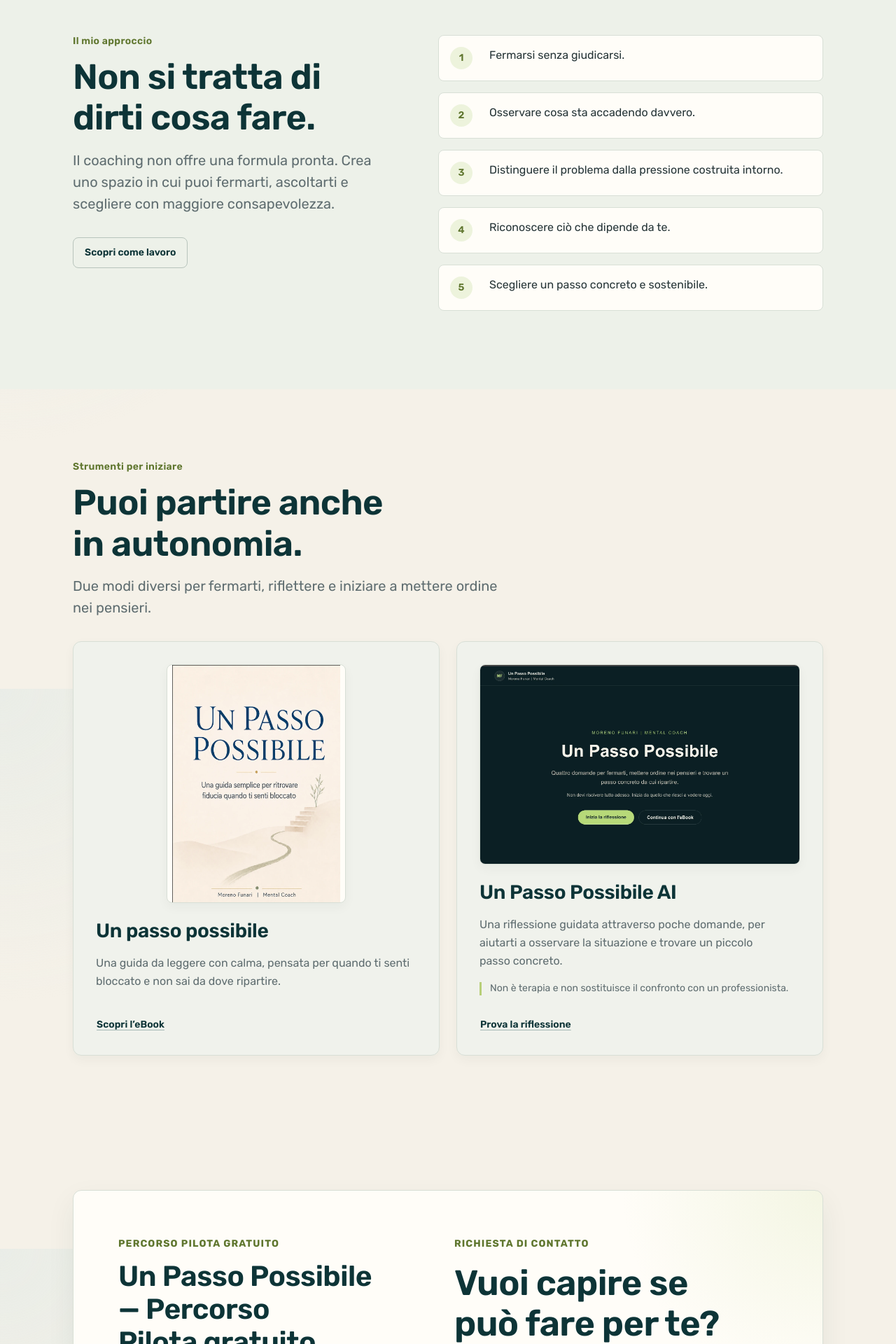
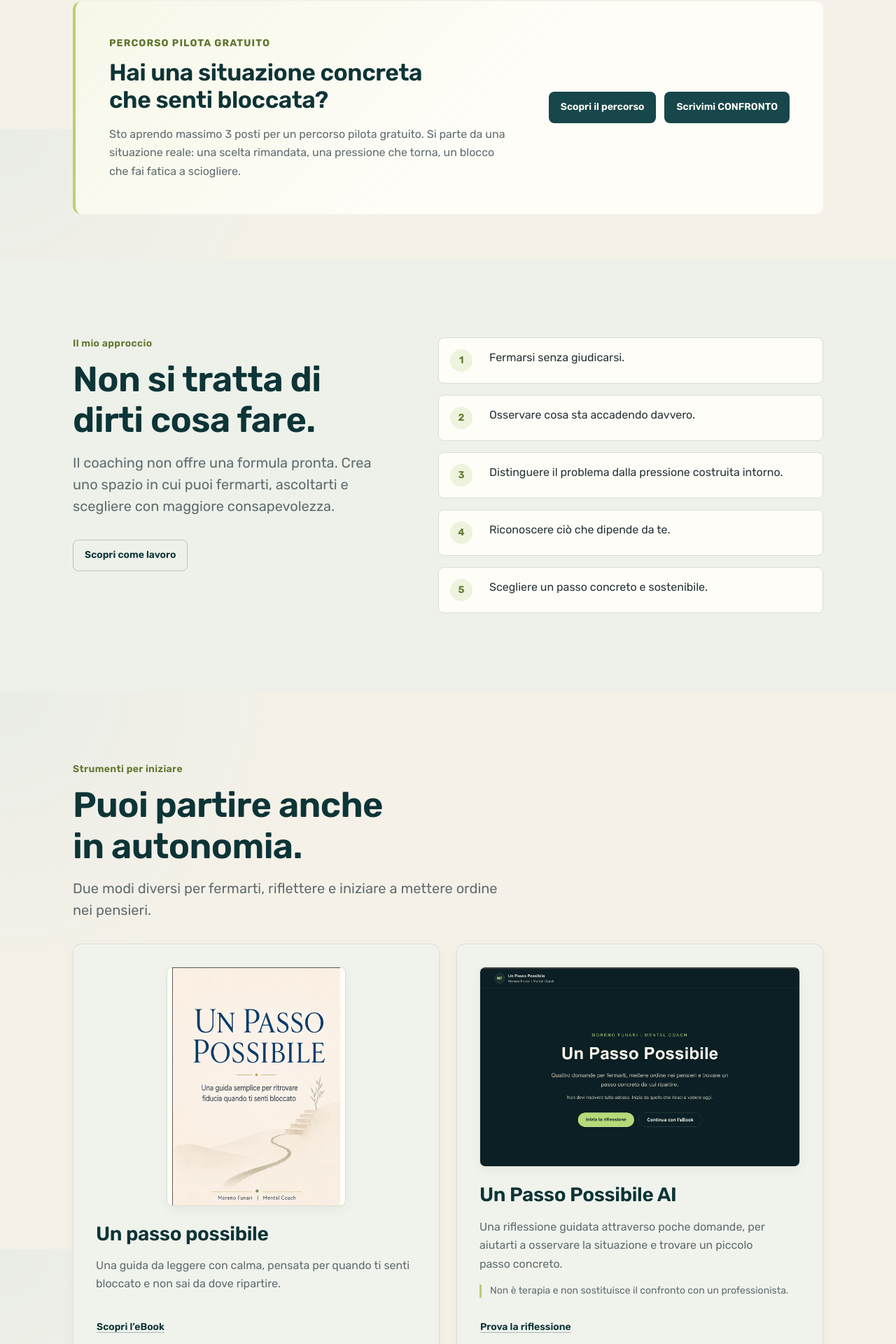
Before and after one commit to MorenoFunari/moreno-funari-website, a Next.js app: page / in a window 1280 px wide. Shown: the part 2216-4136 px from the top of the page at 70% size. Built offline with nearby package versions, Linux system fonts and the light colour scheme; no server answers.

Commit message:
fix: split home pilot conversion blocks

```diff
--- a/src/app/page.tsx
+++ b/src/app/page.tsx
@@ -1,6 +1,7 @@
 import type { Metadata } from "next";
 
-import { PilotConversionSection } from "@/components/pilot/pilot-conversion-section";
+import { PilotHomeFormSection } from "@/components/pilot/pilot-home-form-section";
+import { PilotHomeSpotSection } from "@/components/pilot/pilot-home-spot-section";
 import { JsonLd } from "@/components/seo/json-ld";
 import { AboutPreviewSection } from "@/components/sections/home/about-preview-section";
 import { ApproachSection } from "@/components/sections/home/approach-section";
@@ -32,20 +33,12 @@ export default function Home() {
       <HomeHero />
       <RecognitionSection />
       <StartPathsSection />
+      <PilotHomeSpotSection />
       <ApproachSection />
       <ResourcesSection />
-      <PilotConversionSection
-        formIntro="Lascia i tuoi dati: ti ricontatto io per capire se il percorso può essere adatto alla situazione che stai vivendo."
-        formTitle="Vuoi capire se può fare per te?"
-        noteLabel="Situazione concreta"
-        page="/"
-        source="home_pilot_form"
-        subtitle="Per chi si sente bloccato, sotto pressione o confuso rispetto a una situazione concreta."
-        text="Non serve avere già tutto chiaro. Partiamo da ciò che stai vivendo davvero e lavoriamo su un prossimo passo possibile."
-        title="Un Passo Possibile — Percorso Pilota gratuito"
-      />
+      <BlogPreviewSection />
       <AboutPreviewSection />
-      <BlogPreviewSection />
+      <PilotHomeFormSection />
       <ClosingCtaSection />
     </main>
   );
--- /dev/null
+++ b/src/components/pilot/pilot-home-form-section.module.css
@@ -0,0 +1,89 @@
+.section {
+  display: grid;
+  gap: clamp(var(--space-xl), 5vw, var(--space-3xl));
+  padding-block: clamp(var(--space-2xl), 8vw, var(--space-4xl));
+}
+
+.header {
+  max-width: 48rem;
+  margin-inline: auto;
+  text-align: center;
+}
+
+.eyebrow {
+  margin: 0 0 var(--space-sm);
+  color: var(--color-accent-strong);
+  font-size: var(--font-size-eyebrow);
+  font-weight: var(--font-weight-bold);
+  letter-spacing: 0.08em;
+  text-transform: uppercase;
+}
+
+.header h2 {
+  margin: 0;
+  color: var(--color-primary-strong);
+  font-size: clamp(1.8rem, 4vw, 2.7rem);
+  line-height: var(--line-height-heading);
+  letter-spacing: var(--letter-spacing-tight);
+}
+
+.header p {
+  margin: var(--space-md) 0 0;
+  color: var(--color-text-muted);
+  font-size: var(--font-size-body-lg);
+  line-height: var(--line-height-body);
+}
+
+.points {
+  display: flex;
+  flex-wrap: wrap;
+  justify-content: center;
+  gap: var(--space-xs);
+  margin: var(--space-lg) 0 0;
+  padding: 0;
+  list-style: none;
+}
+
+.points li {
+  border: 1px solid var(--color-border);
+  border-radius: var(--radius-pill);
+  padding: 0.38rem 0.75rem;
+  background: var(--color-surface);
+  color: var(--color-text-muted);
+  font-size: var(--font-size-body-sm);
+  line-height: 1.2;
+}
+
+.formArea {
+  width: min(100%, 40rem);
+  margin-inline: auto;
+}
+
+.formNote {
+  margin: var(--space-md) 0 0;
+  color: var(--color-text-muted);
+  font-size: var(--font-size-body-sm);
+  line-height: var(--line-height-body);
+  text-align: center;
+}
+
+.secondaryAction {
+  display: flex;
+  justify-content: center;
+  margin-top: var(--space-lg);
+}
+
+@media (max-width: 40rem) {
+  .header {
+    text-align: left;
+  }
+
+  .points {
+    justify-content: flex-start;
+  }
+
+  .secondaryAction,
+  .secondaryAction a {
+    width: 100%;
+  }
+}
--- /dev/null
+++ b/src/components/pilot/pilot-home-form-section.tsx
@@ -0,0 +1,63 @@
+import { TrackedWhatsAppButton } from "@/components/analytics/tracked-whatsapp-button";
+import { ConfrontoLeadForm } from "@/components/forms/confronto-lead-form";
+import { Container } from "@/components/ui/container";
+import { pilotWhatsAppUrl } from "@/config/pilot";
+
+import styles from "./pilot-home-form-section.module.css";
+
+const points = [
+  "6 incontri online",
+  "massimo 3 partecipanti",
+  "gratuito in fase pilota",
+  "nessuna promessa miracolosa",
+] as const;
+
+export function PilotHomeFormSection() {
+  return (
+    <Container
+      as="section"
+      aria-labelledby="home-pilot-form-title"
+      className={styles.section}
+    >
+      <div className={styles.header}>
+        <p className={styles.eyebrow}>PERCORSO PILOTA GRATUITO</p>
+        <h2 id="home-pilot-form-title">Vuoi capire se può fare per te?</h2>
+        <p>
+          Lascia i tuoi dati e raccontami in poche parole da quale situazione
+          concreta vorresti partire. Ti rispondo io personalmente.
+        </p>
+        <ul className={styles.points}>
+          {points.map((point) => (
+            <li key={point}>{point}</li>
+          ))}
+        </ul>
+      </div>
+
+      <div className={styles.formArea}>
+        <ConfrontoLeadForm
+          ctaLabel="Invia richiesta"
+          introText="Lascia i tuoi dati e raccontami in poche parole da quale situazione concreta vorresti partire."
+          noteLabel="Situazione concreta"
+          page="/"
+          source="home_pilot_form"
+          title="Lascia una richiesta"
+          variant="embedded"
+        />
+        <p className={styles.formNote}>
+          Il form non iscrive alla newsletter: serve solo per essere
+          ricontattati sulla richiesta inviata.
+        </p>
+        <div className={styles.secondaryAction}>
+          <TrackedWhatsAppButton
+            href={pilotWhatsAppUrl}
+            location="home_pilot_form_whatsapp"
+            page="/"
+            size="medium"
+          >
+            Oppure scrivimi CONFRONTO su WhatsApp
+          </TrackedWhatsAppButton>
+        </div>
+      </div>
+    </Container>
+  );
+}
--- /dev/null
+++ b/src/components/pilot/pilot-home-spot-section.module.css
@@ -0,0 +1,67 @@
+.section {
+  padding-block: clamp(var(--space-xl), 5vw, var(--space-3xl));
+}
+
+.callout {
+  display: grid;
+  grid-template-columns: minmax(0, 1fr) auto;
+  gap: clamp(var(--space-lg), 4vw, var(--space-2xl));
+  align-items: center;
+  border-left: 4px solid var(--color-accent);
+  border-radius: var(--radius-lg);
+  padding: clamp(var(--space-lg), 4vw, var(--space-2xl));
+  background:
+    linear-gradient(135deg, rgb(184 207 120 / 0.12), transparent 55%),
+    var(--color-surface);
+}
+
+.copy {
+  max-width: 48rem;
+}
+
+.eyebrow {
+  margin: 0 0 var(--space-sm);
+  color: var(--color-accent-strong);
+  font-size: var(--font-size-eyebrow);
+  font-weight: var(--font-weight-bold);
+  letter-spacing: 0.08em;
+  text-transform: uppercase;
+}
+
+.copy h2 {
+  margin: 0;
+  color: var(--color-primary-strong);
+  font-size: clamp(1.45rem, 3vw, 2.1rem);
+  line-height: var(--line-height-heading);
+  letter-spacing: var(--letter-spacing-tight);
+}
+
+.copy p:not(.eyebrow) {
+  margin: var(--space-md) 0 0;
+  color: var(--color-text-muted);
+  line-height: var(--line-height-body);
+}
+
+.actions {
+  display: flex;
+  flex-wrap: wrap;
+  gap: var(--space-sm);
+  justify-content: flex-end;
+}
+
+@media (max-width: 56rem) {
+  .callout {
+    grid-template-columns: 1fr;
+  }
+
+  .actions {
+    justify-content: flex-start;
+  }
+}
+
+@media (max-width: 40rem) {
+  .actions,
+  .actions a {
+    width: 100%;
+  }
+}
--- /dev/null
+++ b/src/components/pilot/pilot-home-spot-section.tsx
@@ -0,0 +1,48 @@
+import { TrackedConfrontoLink } from "@/components/analytics/tracked-confronto-link";
+import { TrackedWhatsAppButton } from "@/components/analytics/tracked-whatsapp-button";
+import { Container } from "@/components/ui/container";
+import { pilotWhatsAppUrl } from "@/config/pilot";
+
+import styles from "./pilot-home-spot-section.module.css";
+
+export function PilotHomeSpotSection() {
+  return (
+    <Container
+      as="section"
+      aria-labelledby="home-pilot-spot-title"
+      className={styles.section}
+    >
+      <div className={styles.callout}>
+        <div className={styles.copy}>
+          <p className={styles.eyebrow}>PERCORSO PILOTA GRATUITO</p>
+          <h2 id="home-pilot-spot-title">
+            Hai una situazione concreta che senti bloccata?
+          </h2>
+          <p>
+            Sto aprendo massimo 3 posti per un percorso pilota gratuito. Si
+            parte da una situazione reale: una scelta rimandata, una pressione
+            che torna, un blocco che fai fatica a sciogliere.
+          </p>
+        </div>
+
+        <div className={styles.actions}>
+          <TrackedConfrontoLink
+            location="home_pilot_spot"
+            page="/"
+            size="medium"
+          >
+            Scopri il percorso
+          </TrackedConfrontoLink>
+          <TrackedWhatsAppButton
+            href={pilotWhatsAppUrl}
+            location="home_pilot_spot_whatsapp"
+            page="/"
+            size="medium"
+          >
+            Scrivimi CONFRONTO
+          </TrackedWhatsAppButton>
+        </div>
+      </div>
+    </Container>
+  );
+}
```
